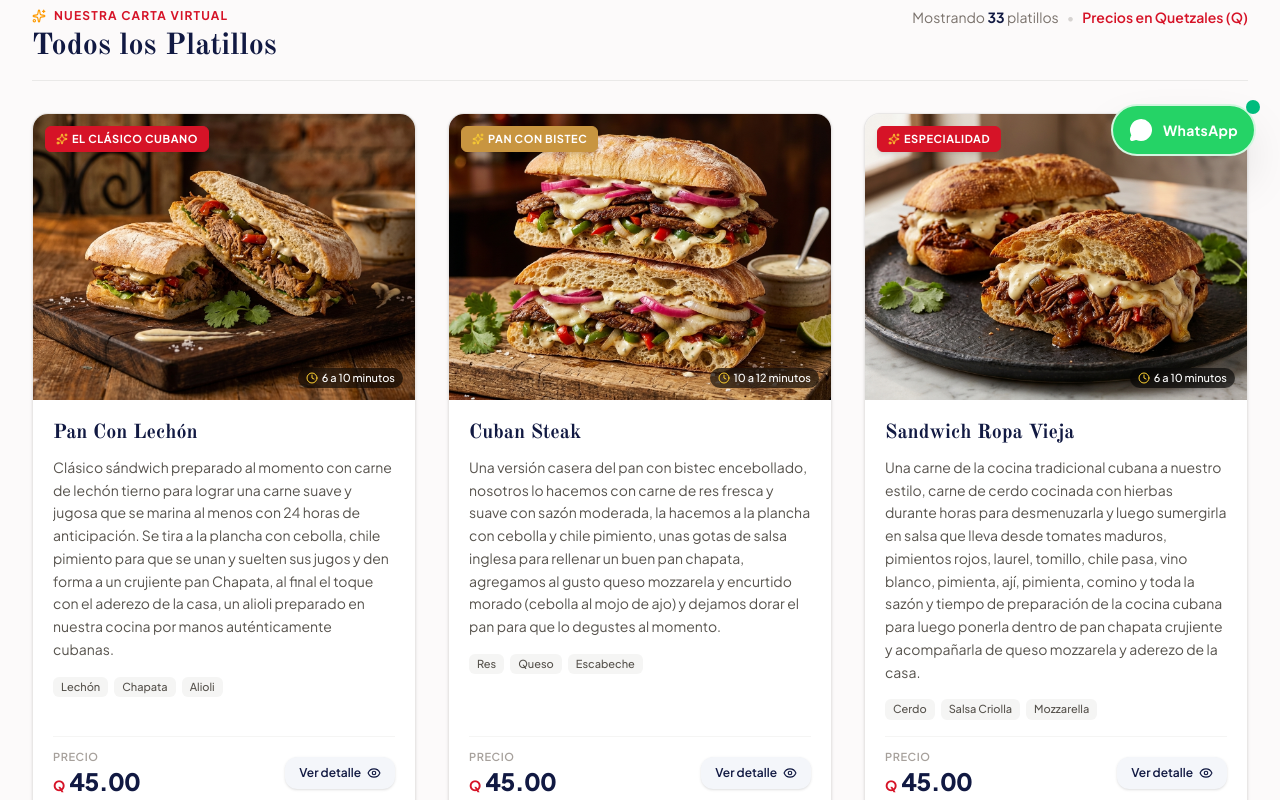
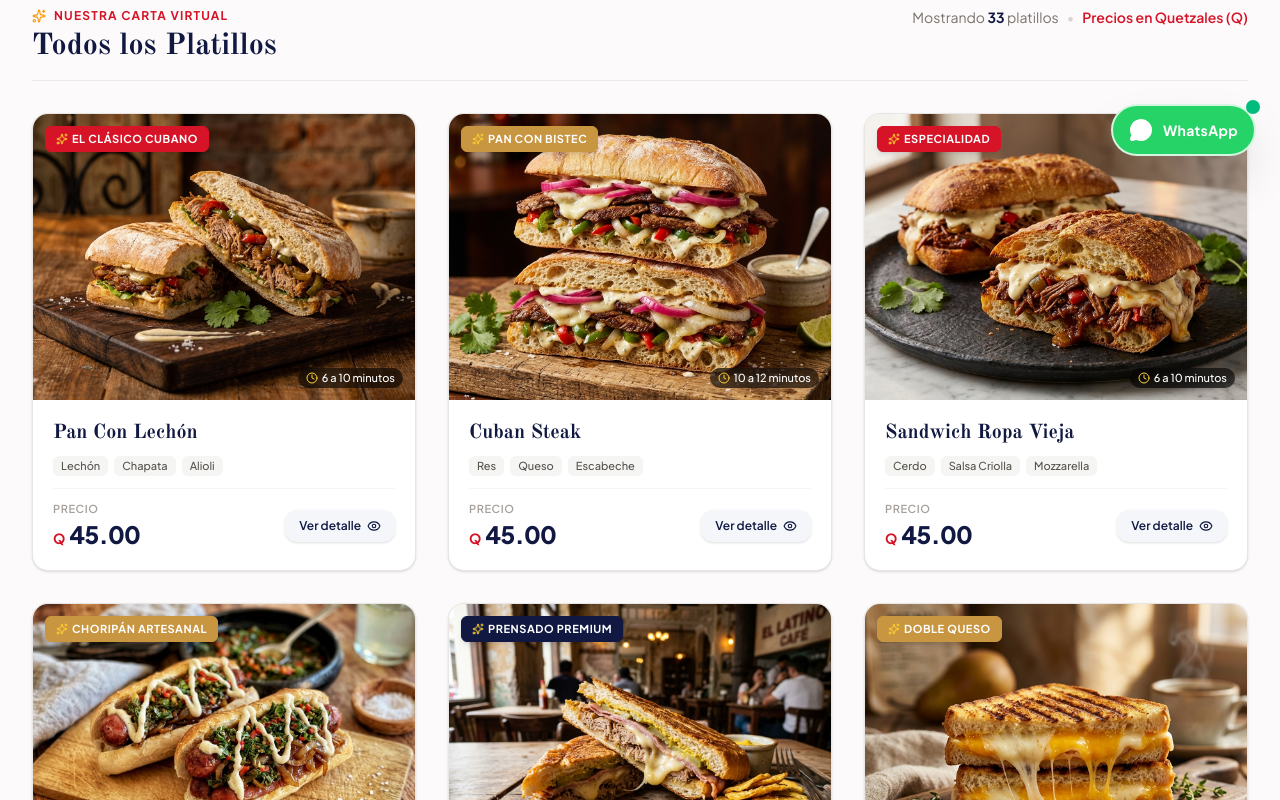
Before and after one commit to Pxdro-410/Menu-virtual-LaPequena-Habana, a React (Vite) app: page / in a window 1280 px wide. Shown: the part 620-1420 px from the top of the page. Built offline with nearby package versions, Linux system fonts and the light colour scheme; a web font is replaced by a local one.

Commit message:
feat: optimizacion de tarjetas de platillos

```diff
--- a/src/components/DishCard.tsx
+++ b/src/components/DishCard.tsx
@@ -41,8 +41,8 @@ export const DishCard: React.FC<DishCardProps> = ({ dish, onSelect }) => {
       onClick={() => onSelect(dish)}
       className="group bg-white rounded-2xl overflow-hidden border border-stone-200/90 shadow-sm hover:shadow-xl transition-all duration-300 flex flex-col cursor-pointer"
     >
-      {/* Image Container with Zoom effect: aspect-square on mobile, original aspect-[4/3] on desktop */}
-      <div className="relative aspect-square md:aspect-[4/3] w-full overflow-hidden bg-stone-100">
+      {/* Image Container with Zoom effect: aspect-square on mobile (portrait & landscape), aspect-[4/3] on desktop */}
+      <div className="relative aspect-square lg:aspect-[4/3] w-full overflow-hidden bg-stone-100">
         <img
           src={getAssetUrl(dish.image)}
           alt={dish.name}
@@ -50,8 +50,8 @@ export const DishCard: React.FC<DishCardProps> = ({ dish, onSelect }) => {
           className="w-full h-full object-cover object-center group-hover:scale-105 transition-transform duration-500 ease-out"
         />
 
-        {/* Gradient overlay on hover (Desktop only - 100% original) */}
-        <div className="hidden md:flex absolute inset-0 bg-gradient-to-t from-black/60 via-transparent to-transparent opacity-0 group-hover:opacity-100 transition-opacity duration-300 items-end justify-between p-3">
+        {/* Gradient overlay on hover (Desktop only) */}
+        <div className="hidden lg:flex absolute inset-0 bg-gradient-to-t from-black/60 via-transparent to-transparent opacity-0 group-hover:opacity-100 transition-opacity duration-300 items-end justify-between p-3">
           <span className="text-white text-xs font-medium flex items-center gap-1.5 bg-black/40 backdrop-blur-md px-3 py-1 rounded-full border border-white/20">
             <Eye className="w-3.5 h-3.5 text-amber-300" />
             Ver detalles del platillo
@@ -60,22 +60,22 @@ export const DishCard: React.FC<DishCardProps> = ({ dish, onSelect }) => {
 
         {/* Badge */}
         {dish.badge && (
-          <div className="absolute top-2 left-2 md:top-3 md:left-3 z-10">
+          <div className="absolute top-2 left-2 lg:top-3 lg:left-3 z-10">
             <span
               className={cn(
-                "inline-flex items-center gap-1 text-[9px] md:text-[11px] font-bold uppercase tracking-wider px-2 py-0.5 md:px-2.5 md:py-1 rounded-md shadow-md border",
+                "inline-flex items-center gap-1 text-[9px] lg:text-[11px] font-bold uppercase tracking-wider px-2 py-0.5 lg:px-2.5 lg:py-1 rounded-md shadow-md border",
                 getBadgeClass(dish.badgeType)
               )}
             >
-              <Sparkles className="w-2.5 h-2.5 md:w-3 md:h-3 text-amber-300" />
+              <Sparkles className="w-2.5 h-2.5 lg:w-3 lg:h-3 text-amber-300" />
               {dish.badge}
             </span>
           </div>
         )}
 
-        {/* Prep time chip (Desktop only - 100% original) */}
+        {/* Prep time chip (Desktop only) */}
         {dish.prepTime && (
-          <div className="hidden md:block absolute bottom-3 right-3 z-10 group-hover:opacity-0 transition-opacity">
+          <div className="hidden lg:block absolute bottom-3 right-3 z-10 group-hover:opacity-0 transition-opacity">
             <span className="bg-black/60 backdrop-blur-md text-white text-[11px] px-2 py-0.5 rounded-full flex items-center gap-1 font-medium">
               <Clock className="w-3 h-3 text-amber-300" />
               {dish.prepTime}
@@ -84,22 +84,17 @@ export const DishCard: React.FC<DishCardProps> = ({ dish, onSelect }) => {
         )}
       </div>
 
-      {/* Content: compact padding on mobile, original p-4 sm:p-5 on desktop */}
-      <div className="p-2.5 md:p-5 flex-1 flex flex-col justify-between">
+      {/* Content: compact padding on mobile (portrait & landscape), p-5 on desktop */}
+      <div className="p-2.5 lg:p-5 flex-1 flex flex-col justify-between">
         <div>
-          {/* Dish title: compact on mobile, original text-lg md:text-xl on desktop */}
-          <h3 className="font-old-standard text-xs sm:text-sm md:text-xl font-bold text-[#111942] group-hover:text-[#d61327] transition-colors leading-snug line-clamp-2 md:line-clamp-1 mb-1 md:mb-2">
+          {/* Dish title: larger on mobile (text-[15px]), text-lg lg:text-xl on desktop */}
+          <h3 className="font-old-standard text-[15px] sm:text-base lg:text-xl font-bold text-[#111942] group-hover:text-[#d61327] transition-colors leading-tight lg:leading-snug line-clamp-2 mb-1.5 lg:mb-2">
             {dish.name}
           </h3>
 
-          {/* Description preview (Desktop only - 100% original) */}
-          <p className="hidden md:block text-stone-600 text-xs sm:text-sm line-clamp-2 leading-relaxed mb-4 font-normal">
-            {dish.description}
-          </p>
-
-          {/* Tags preview (Desktop only - 100% original) */}
+          {/* Tags preview (Desktop only) */}
           {dish.tags && dish.tags.length > 0 && (
-            <div className="hidden md:flex flex-wrap gap-1.5 mb-4">
+            <div className="hidden lg:flex flex-wrap gap-1.5 mb-3">
               {dish.tags.slice(0, 3).map((tag, i) => (
                 <span
                   key={i}
@@ -113,30 +108,30 @@ export const DishCard: React.FC<DishCardProps> = ({ dish, onSelect }) => {
         </div>
 
         {/* Price & Action Footer */}
-        <div className="pt-2 md:pt-3 border-t border-stone-100 flex items-center justify-between gap-1 mt-auto">
+        <div className="pt-2 lg:pt-3 border-t border-stone-100 flex items-center justify-between gap-1 mt-auto">
           <div className="flex flex-col">
-            <span className="hidden md:block text-[11px] uppercase tracking-wider text-stone-400 font-semibold">Precio</span>
-            <div className="flex items-baseline gap-0.5 md:gap-1">
-              <span className="text-xs md:text-sm font-bold text-[#d61327]">Q</span>
-              <span className="text-sm md:text-2xl font-extrabold text-[#111942] tracking-tight">
+            <span className="hidden lg:block text-[11px] uppercase tracking-wider text-stone-400 font-semibold">Precio</span>
+            <div className="flex items-baseline gap-0.5 lg:gap-1">
+              <span className="text-sm font-bold text-[#d61327]">Q</span>
+              <span className="text-lg sm:text-xl lg:text-2xl font-black text-[#111942] tracking-tight">
                 {dish.price.toFixed(2)}
               </span>
             </div>
           </div>
 
-          {/* Mobile action button */}
+          {/* Mobile action button (portrait & landscape mobile) */}
           <button
             type="button"
-            className="md:hidden inline-flex items-center justify-center gap-1 text-[11px] font-semibold text-white bg-[#d61327] active:scale-95 px-2.5 py-1 rounded-lg shadow-xs shrink-0"
+            className="lg:hidden inline-flex items-center justify-center gap-1 text-xs font-semibold text-white bg-[#d61327] active:scale-95 px-2.5 py-1.5 rounded-lg shadow-xs shrink-0"
           >
             <span>Ver</span>
             <Eye className="w-3 h-3" />
           </button>
 
-          {/* Desktop action button (100% original restored) */}
+          {/* Desktop action button */}
           <button
             type="button"
-            className="hidden md:inline-flex items-center gap-1.5 text-xs font-semibold text-[#111942] bg-[#f4f6fa] group-hover:bg-[#d61327] group-hover:text-white px-3.5 py-2 rounded-xl transition-colors duration-200 shadow-sm"
+            className="hidden lg:inline-flex items-center gap-1.5 text-xs font-semibold text-[#111942] bg-[#f4f6fa] group-hover:bg-[#d61327] group-hover:text-white px-3.5 py-2 rounded-xl transition-colors duration-200 shadow-sm"
           >
             <span>Ver detalle</span>
             <Eye className="w-3.5 h-3.5" />
```
